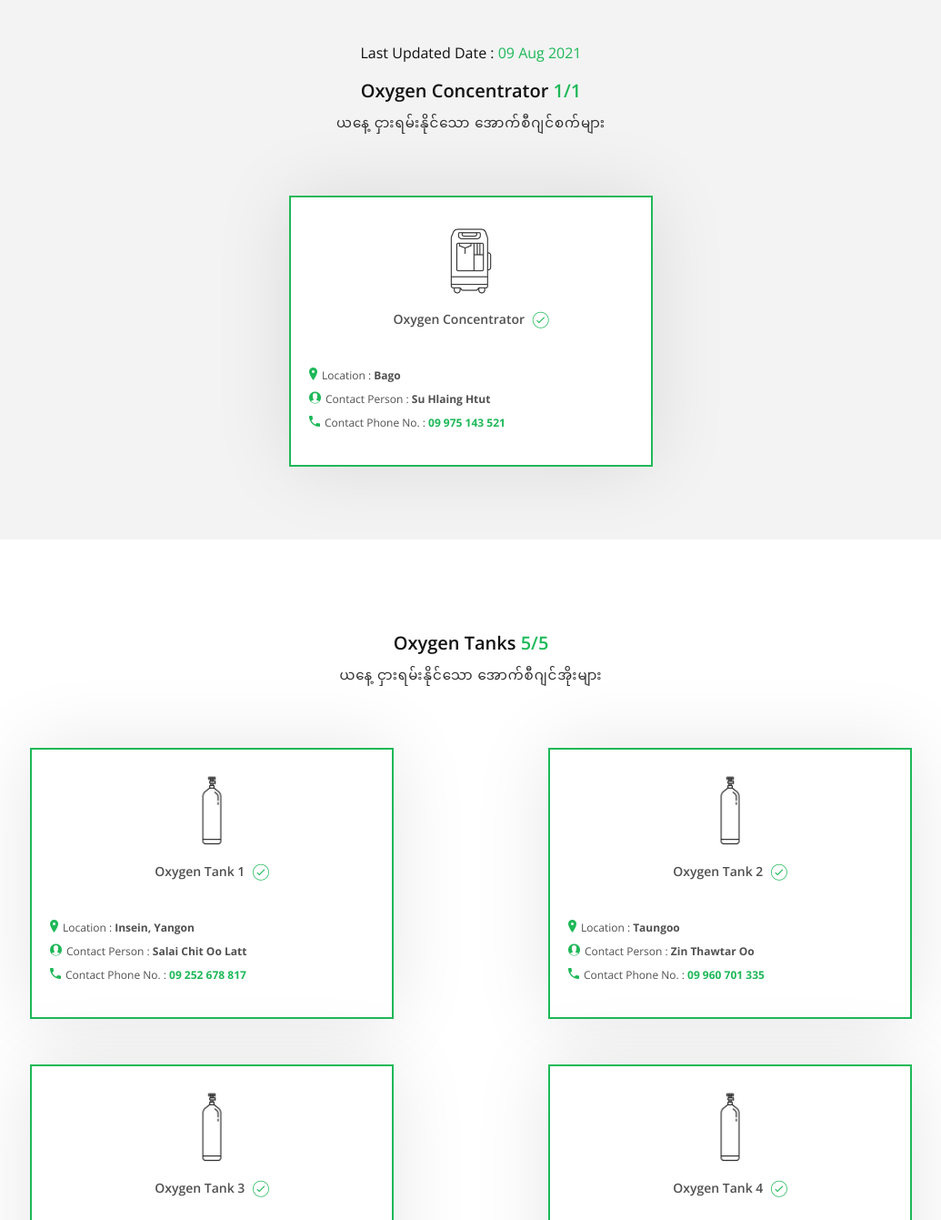
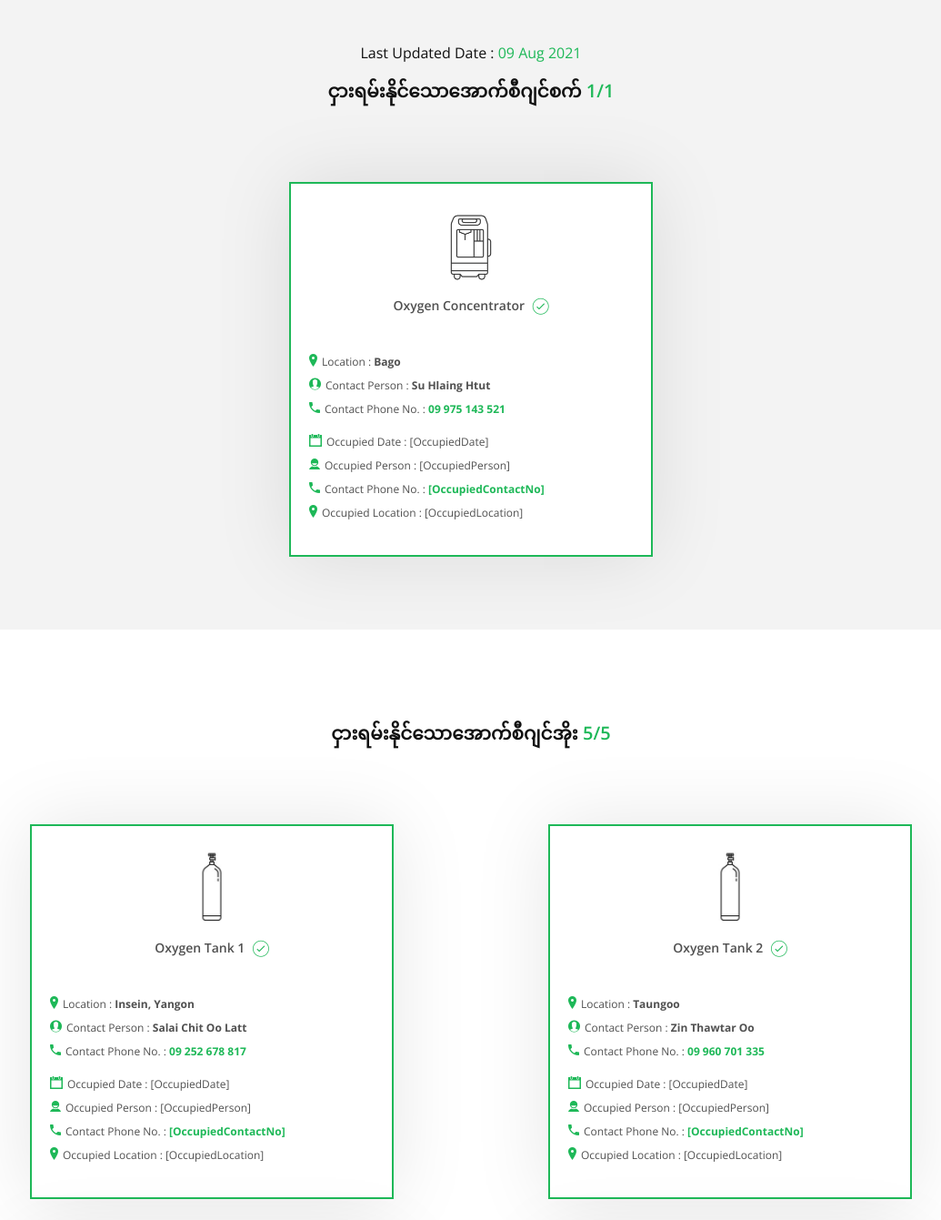
Before and after one commit to ucstoxygeninfo/info, a plain HTML site: page index.html in a window 1280 px wide. Shown: the part 100-1441 px from the top of the page at 91% size, without its empty margins (122-1157 px from the left). Drawn offline with nearby package versions, Linux system fonts and the light colour scheme; files whose address does not match are found by name.

Commit message:
Add files via upload

```diff
--- a/index.html
+++ b/index.html
@@ -51,8 +51,7 @@
                     <div class="col-md-12 col-sm-12 nopadding">
                         <div class="concentrator-intro">
                             <h3 class="m-b-20">Last Updated Date : <span class="primary-color" id="LastUpdatedDate"></span></h3>
-                            <h1 class="wow fadeInDown m-t-50" data-wow-delay="0.1s">Oxygen Concentrator <span class="primary-color" id="ava_concentrators"></span></h1>
-                            <p class="wow fadeInDown" data-wow-delay="0.2s">ယနေ့ ငှားရမ်းနိုင်သော အောက်စီဂျင်စက်များ<br class="hidden-xs">
+                            <h2 class="wow fadeInDown" data-wow-delay="0.2s">ငှားရမ်းနိုင်သောအောက်စီဂျင်စက် <span class="primary-color" id="ava_concentrators"></span></h2><br class="hidden-xs">
                         </div>
                         <div class="col-sm-3"></div>
                         <div id="panel-concentrator"></div>
@@ -65,8 +64,7 @@
                 <div class="container">
                     <div class="col-md-12 col-sm-12 nopadding">
                         <div class="concentrator-intro">
-                            <h1 class="wow fadeInDown" data-wow-delay="0.1s">Oxygen Tanks <span class="primary-color" id="ava_tanks"></span></h1>
-                            <p class="wow fadeInDown" data-wow-delay="0.2s">ယနေ့ ငှားရမ်းနိုင်သော အောက်စီဂျင်အိုးများ<br class="hidden-xs">
+                            <h2 class="wow fadeInDown" data-wow-delay="0.2s">ငှားရမ်းနိုင်သောအောက်စီဂျင်အိုး <span class="primary-color" id="ava_tanks"></span></h2><br class="hidden-xs">
                         </div>
                         <div id="panel-tank"></div>
                     </div>
@@ -116,9 +114,10 @@
                         <li><i class="ion-ios-contact font-16"></i>Contact Person : <b>[ContactPerson]</b></li>
                         <li><i class="ion-android-call font-16"></i>Contact Phone No. : <a href="tel:[ContactNo]"><b>[ContactNo]</b></a></li>
                     </ul>
-                    <ul class="OccupiedSection">
+                    <ul class="occupied-section">
                         <li><i class="ion-calendar font-16 occupied-color"></i>Occupied Date : [OccupiedDate]</li>
                         <li><i class="ion-android-contact font-16 occupied-color"></i>Occupied Person : [OccupiedPerson]</li>
+                        <li><i class="ion-android-call font-16"></i>Contact Phone No. : <a href="tel:[OccupiedContactNo]" class="occupied-color"><b>[OccupiedContactNo]</b></a></li>
                         <li><i class="ion-ios-location font-16 occupied-color"></i>Occupied Location : [OccupiedLocation]</li>
                     </ul>
                 </div>
@@ -141,9 +140,10 @@
                         <li><i class="ion-ios-contact font-16"></i>Contact Person : <b>[ContactPerson]</b></li>
                         <li><i class="ion-android-call font-16"></i>Contact Phone No. : <a href="tel:[ContactNo]"><b>[ContactNo]</b></a></li>
                     </ul>
-                    <ul class="OccupiedSection">
+                    <ul class="occupied-section">
                         <li><i class="ion-calendar font-16 occupied-color"></i>Occupied Date : [OccupiedDate]</li>
                         <li><i class="ion-android-contact font-16 occupied-color"></i>Occupied Person : [OccupiedPerson]</li>
+                        <li><i class="ion-android-call font-16"></i>Contact Phone No. : <a href="tel:[OccupiedContactNo]" class="occupied-color"><b>[OccupiedContactNo]</b></a></li>
                         <li><i class="ion-ios-location font-16 occupied-color"></i>Occupied Location : [OccupiedLocation]</li>
                     </ul>
                 </div>
```
